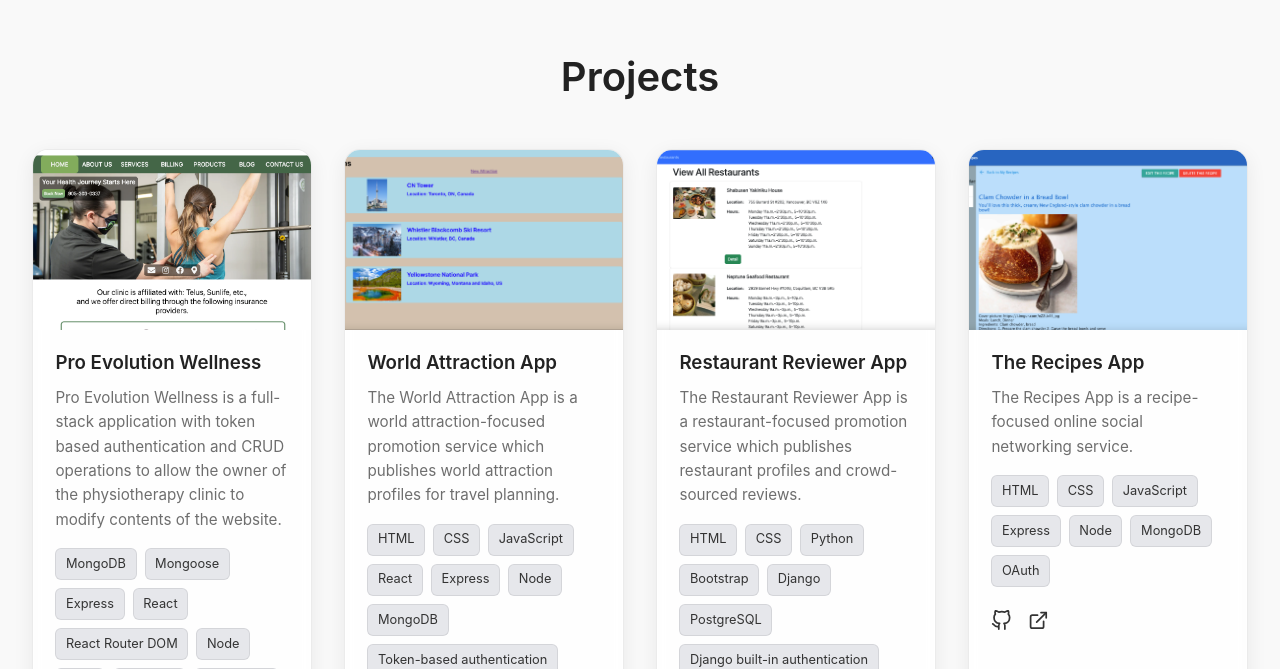
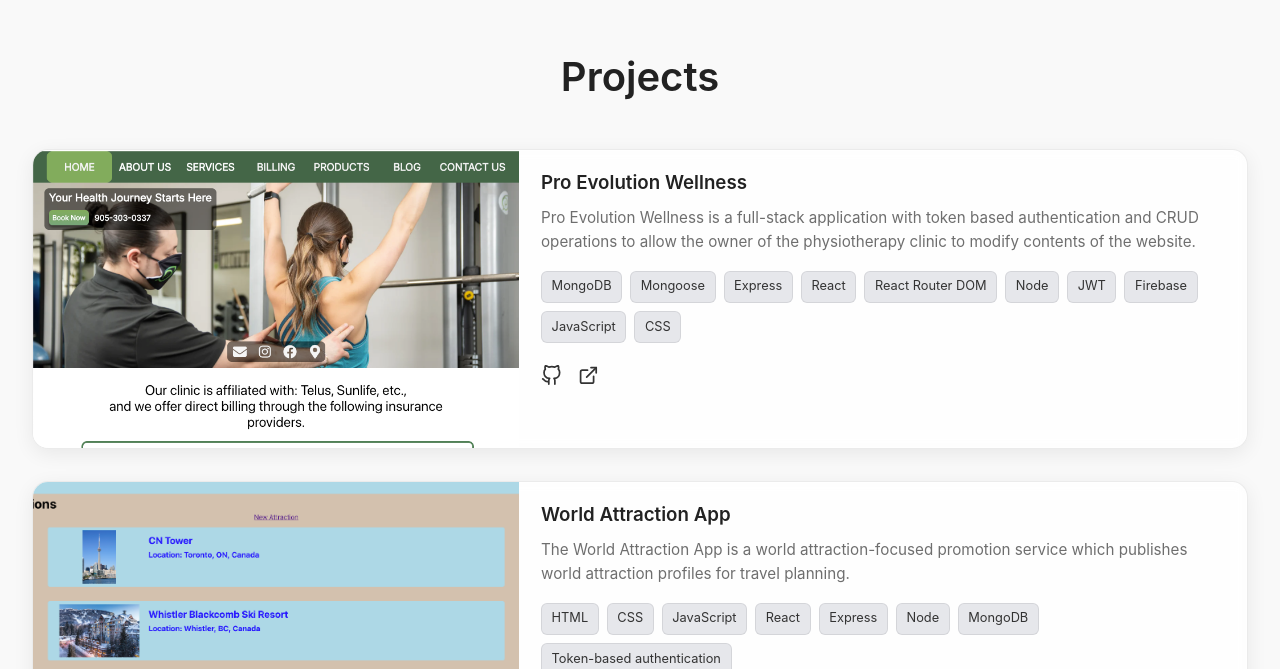
Before and after one commit to ahung1709/portfolio-ah01-vite, a React (Vite) app: page / in a window 1280 px wide. Shown: the part 1611-2280 px from the top of the page. Built offline with nearby package versions, Linux system fonts and the light colour scheme.

Commit message:
update styles for projects section on large screen

```diff
--- a/src/App.css
+++ b/src/App.css
@@ -7,8 +7,4 @@ main {
 section {
   min-height: 100vh;
   padding: 4rem 2rem;
-  display: flex;
-  flex-direction: column;
-  justify-content: center;
-  align-items: center;
 }
--- a/src/components/ProjectCard/ProjectCard.css
+++ b/src/components/ProjectCard/ProjectCard.css
@@ -80,3 +80,25 @@
 .project-links a:hover {
   color: var(--project-accent);
 }
+
+@media (min-width: 900px) {
+  .project-card {
+    flex-direction: row;
+    height: 300px;
+  }
+
+  .project-image-wrapper {
+    width: 40%;
+    height: 100%;
+  }
+
+  .project-image {
+    height: 100%;
+    object-fit: cover;
+  }
+
+  .project-content {
+    width: 60%;
+    overflow-y: auto;
+  }
+}
--- a/src/sections/ProjectsSection/ProjectsSection.css
+++ b/src/sections/ProjectsSection/ProjectsSection.css
@@ -17,3 +17,9 @@
   grid-template-columns: repeat(auto-fit, minmax(280px, 1fr));
   gap: 2rem;
 }
+
+@media (min-width: 900px) {
+  .projects-grid {
+    grid-template-columns: repeat(1, minmax(280px, 1fr));
+  }
+}
--- a/src/sections/SkillsSection/SkillsSection.css
+++ b/src/sections/SkillsSection/SkillsSection.css
@@ -1,6 +1,8 @@
 .skills-section {
   padding: 80px 60px;
   text-align: center;
+  background-color: var(--bg);
+  transition: background-color 0.25s ease;
 }
 
 .section-title {
@@ -8,10 +10,12 @@
   margin-bottom: 50px;
   font-weight: 700;
   letter-spacing: 0.6px;
+
+  color: var(--text);
+  transition: color 0.25s ease;
 }
 
 .skills-grid {
-  width: 100%;
   display: grid;
   grid-template-columns: repeat(auto-fit, minmax(260px, 1fr));
   gap: 30px;
```
